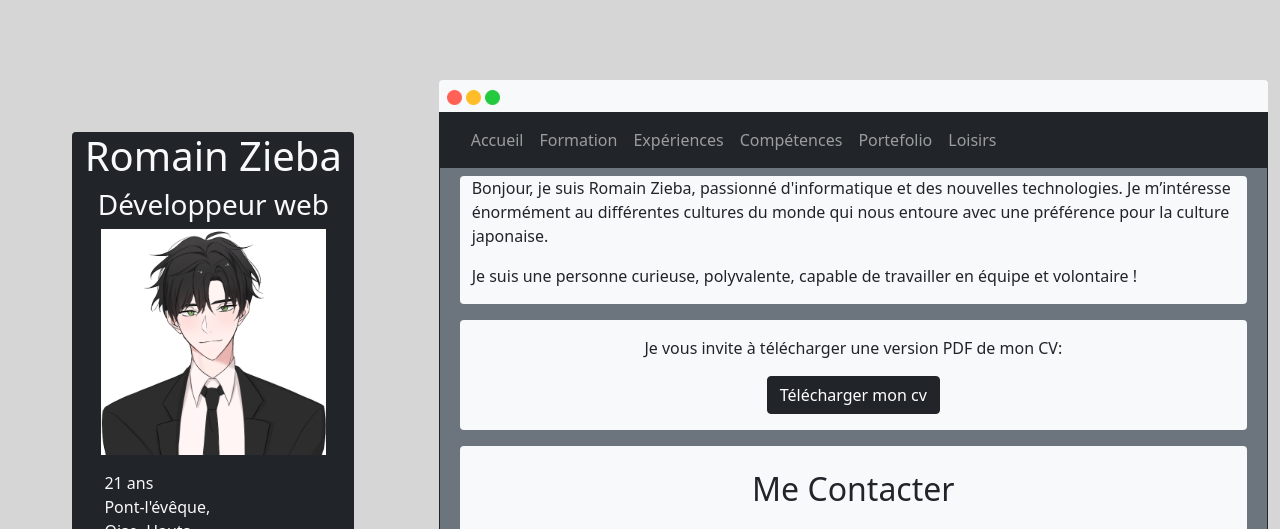
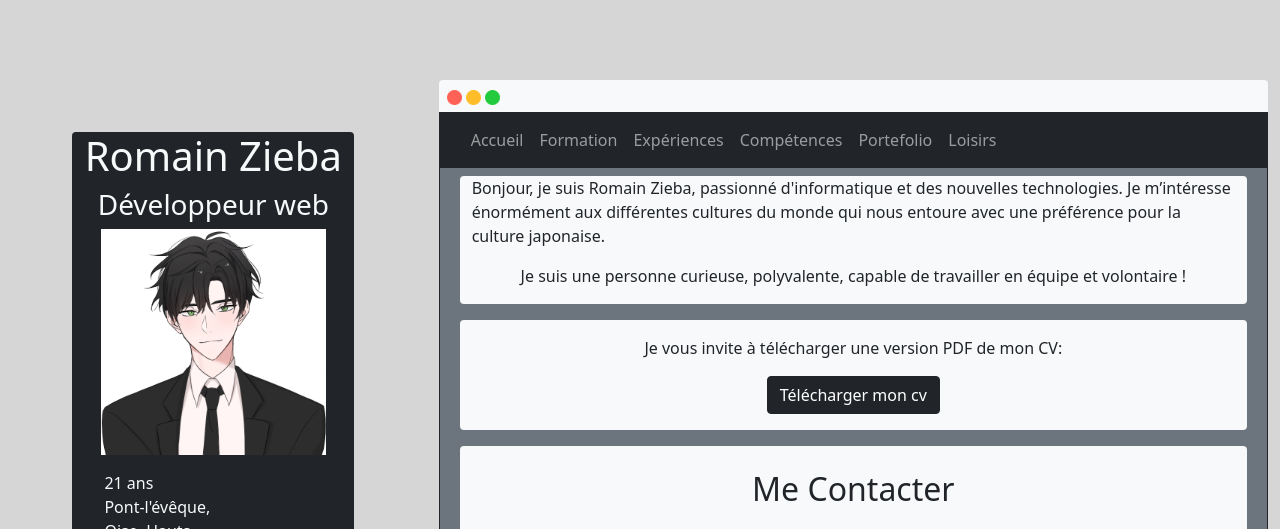
Before and after one commit to AezardSR/AezardSR.github.io, a plain HTML site: page index.html in a window 1280 px wide. Shown: the top 529 px of the page. Drawn offline with nearby package versions, Linux system fonts and the light colour scheme.

Commit message:
modif acceuil

```diff
--- a/index.html
+++ b/index.html
@@ -98,8 +98,8 @@
                                     <section class="container-fluid">
                                         <div class="row">
                                             <div class="col-12 bg-light rounded">
-                                                <p>Bonjour, je suis Romain Zieba, passionné d'informatique et des nouvelles technologies. Je m’intéresse énormément au différentes cultures du monde qui nous entoure avec une préférence pour la culture japonaise.</p>
-                                                <p>Je suis une personne curieuse, polyvalente, capable de travailler en équipe et volontaire !</p>
+                                                <p>Bonjour, je suis Romain Zieba, passionné d'informatique et des nouvelles technologies. Je m’intéresse énormément aux différentes cultures du monde qui nous entoure avec une préférence pour la culture japonaise.</p>
+                                                <p class="text-center">Je suis une personne curieuse, polyvalente, capable de travailler en équipe et volontaire !</p>
                                             </div>
                                             <div class="col-12 my-3 bg-light rounded align-self-center">
                                                 <div class="p-3 h-75 text-center">
```
